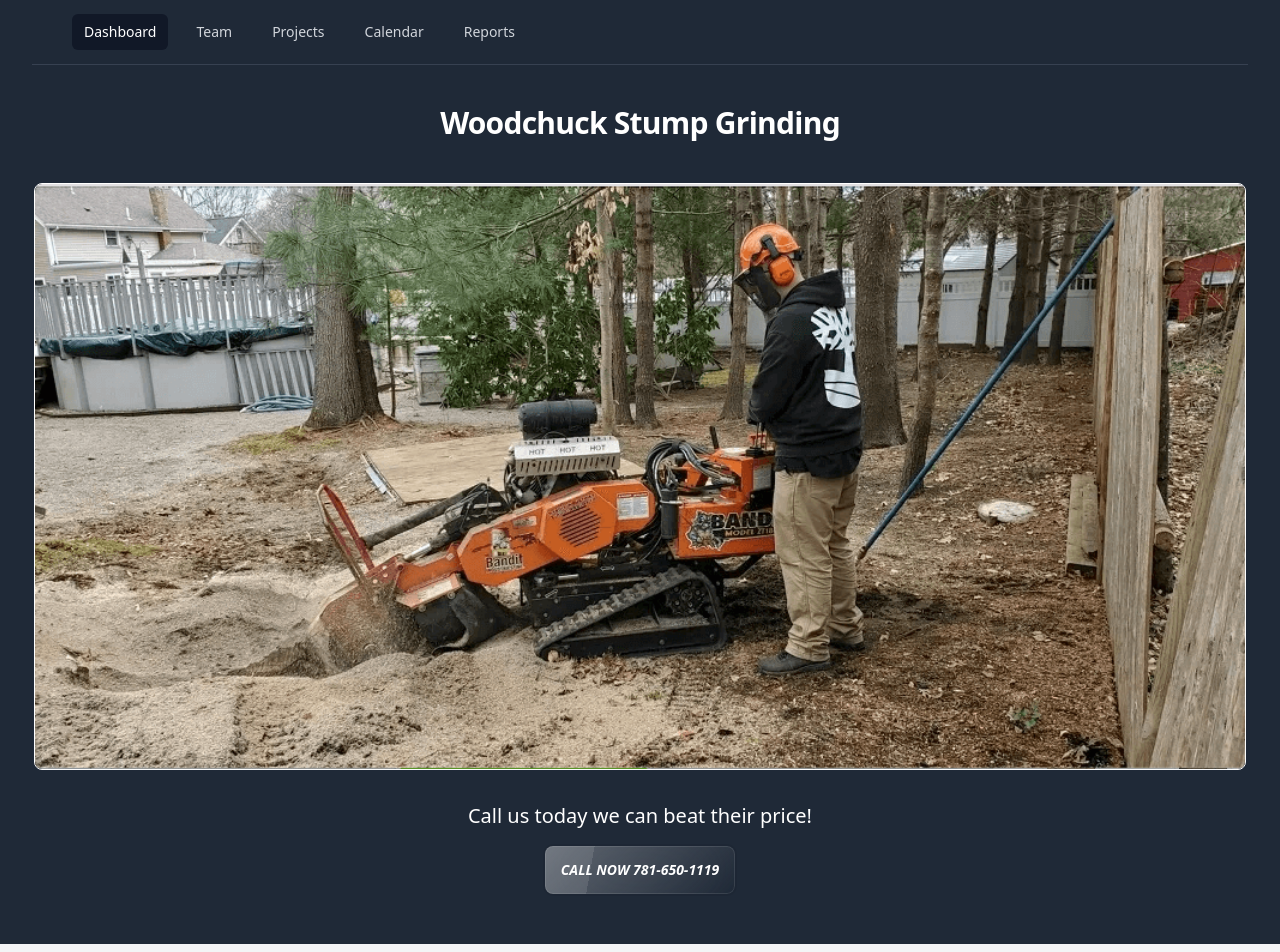
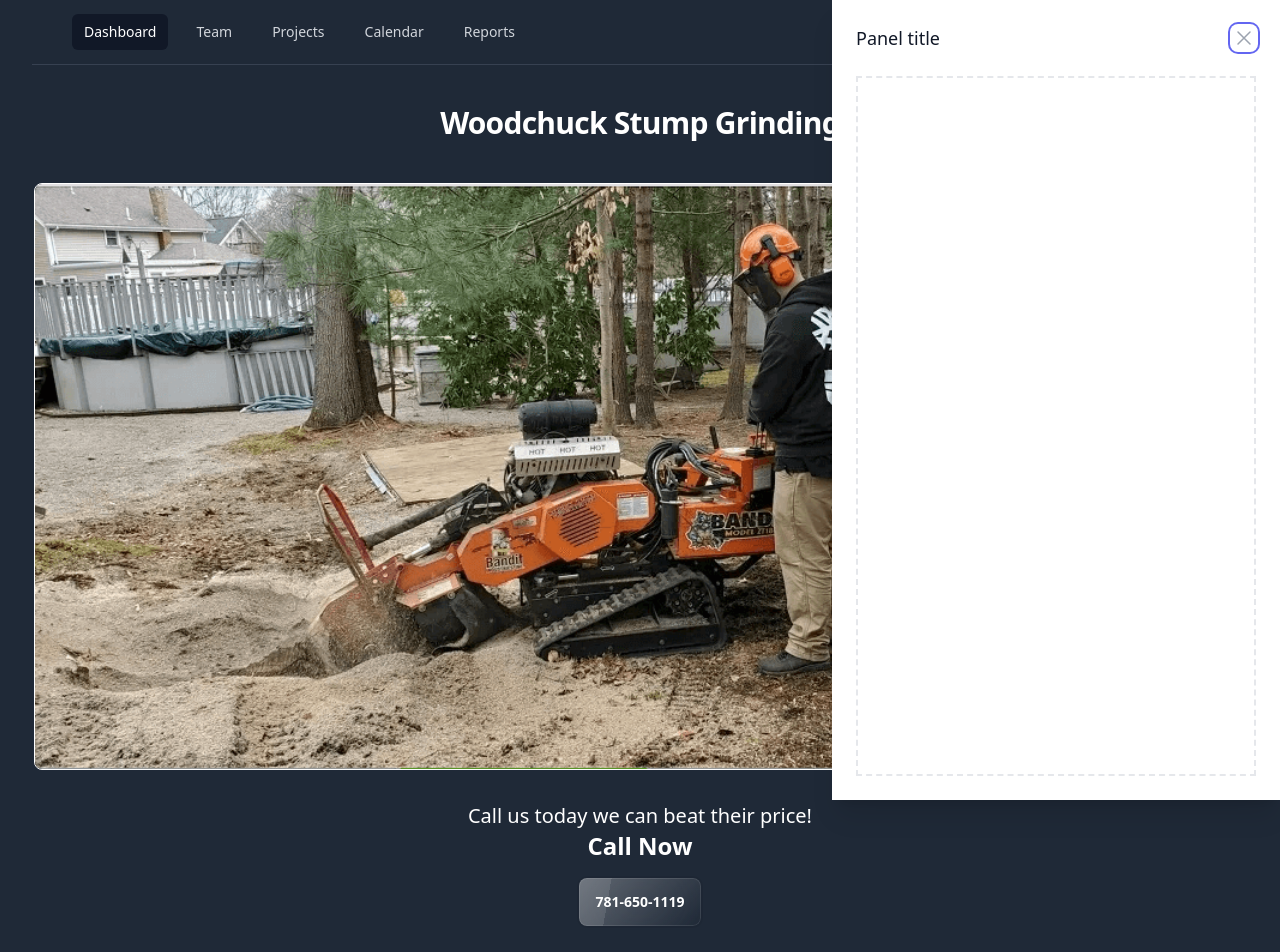
Before and after one commit to stevenrhett/woodchuck-app, a React (Vite) app: page / in a window 1280 px wide. Shown: the top 952 px of the page. Built offline with nearby package versions, Linux system fonts and the light colour scheme; grey boxes are pictures that could not be loaded.

Commit message:
adding some slide over features and drawers to photos and dashboard

```diff
--- a/src/App.jsx
+++ b/src/App.jsx
@@ -6,7 +6,7 @@
 import TeamPage from "./teamPage.jsx";
 import Services from "./services.jsx";
 import ProjectsPhoto from "./projectsPhoto.jsx";
-import TownMap from "./townMap.jsx";
+import SlideOver from "./slideOver.jsx";
 
 function App() {
 
@@ -14,7 +14,7 @@
 
 
         <Dashboard/>
-        <TownMap />
+        <SlideOver />
         <Services/>
         <ProjectsPhoto/>
         <ContactPage/>
--- a/src/contentSection.jsx
+++ b/src/contentSection.jsx
@@ -1,6 +1,7 @@
 import React from 'react';
 import {TownList} from "./towns.jsx";
 import Footer from "./footer.jsx";
+import TownMap from "./townMap.jsx";
 
 let towns = [{town: 'Abington'}, {town: 'Braintree'}, {town: 'Canton'}, {town: 'Carver'}, {town: 'Cohasset'}, {town: 'Duxbury'}, {town: 'Halifax'}, {town: 'Hanson'}, {town: 'Hanover'}, {town: 'Hingham'}, {town: 'Holbrook'}, {town: 'Hull'}, {town: 'Marshfield'}, {town: 'Milton'}, {town: 'Norwell'}, {town: 'Pembroke'}, {town: 'Plympton'}, {town: 'Quincy'}, {town: 'Randolph'}, {town: 'Rockland'}, {town: 'Scituate'}, {town: 'Weymouth'}, {town: 'Whitman'},];
 export default function contentSection() {
@@ -41,6 +42,7 @@
                 height={873}
             />
         </figure>
+        <TownMap />
         <div className="relative px-6 lg:px-8">
             <div className="mx-auto max-w-prose text-lg">
                 <h1>
@@ -59,8 +61,7 @@
             </div>
 
 
-
         </div>
-        <Footer />
+        <Footer/>
     </div>)
 }
--- a/src/dashboard.jsx
+++ b/src/dashboard.jsx
@@ -191,10 +191,11 @@
                                 <p className="mt-4 text-center text-lg leading-6 text-white sm:mt-6">
                                 <span className="mt-2 mb-4 block text-center text-xl text-white font-medium">
                                 Call us today we can beat their price!
+                                    <p className="font-bold text-2xl">Call Now</p>
                                 </span>
                                 </p>
-                                <div className="btn glass text-center font-large just-items-center"><em>Call
-                                    Now 781-650-1119</em>
+                                <div className="btn glass text-center font-large just-items-center">
+                                    <a href="tel:7816501119"><b>781-650-1119</b></a>
                                 </div>
                             </div>
                         {/* /End replace */}
--- a/src/footer.jsx
+++ b/src/footer.jsx
@@ -1,33 +1,9 @@
 import React from 'react';
-import { Bars3Icon, XMarkIcon } from '@heroicons/react/24/outline'
-
+import './index.css';
+import { Bars3Icon, BellIcon, XMarkIcon } from '@heroicons/react/24/outline'
 
 
 const footerNavigation = {
-    solutions: [
-        // { name: 'Marketing', href: '#' },
-        // { name: 'Analytics', href: '#' },
-        // { name: 'Commerce', href: '#' },
-        // { name: 'Insights', href: '#' },
-    ],
-    support: [
-        // { name: 'Pricing', href: '#' },
-        // { name: 'Documentation', href: '#' },
-        // { name: 'Guides', href: '#' },
-        // { name: 'API Status', href: '#' },
-    ],
-    company: [
-        // { name: 'About', href: '#' },
-        // { name: 'Blog', href: '#' },
-        // { name: 'Jobs', href: '#' },
-        // { name: 'Press', href: '#' },
-        // { name: 'Partners', href: '#' },
-    ],
-    legal: [
-        // { name: 'Claim', href: '#' },
-        // { name: 'Privacy', href: '#' },
-        // { name: 'Terms', href: '#' },
-    ],
     social: [
         {
             name: 'Facebook',
@@ -60,7 +36,8 @@
             href: '#',
             icon: (props) => (
                 <svg fill="currentColor" viewBox="0 0 24 24" {...props}>
-                    <path d="M8.29 20.251c7.547 0 11.675-6.253 11.675-11.675 0-.178 0-.355-.012-.53A8.348 8.348 0 0022 5.92a8.19 8.19 0 01-2.357.646 4.118 4.118 0 001.804-2.27 8.224 8.224 0 01-2.605.996 4.107 4.107 0 00-6.993 3.743 11.65 11.65 0 01-8.457-4.287 4.106 4.106 0 001.27 5.477A4.072 4.072 0 012.8 9.713v.052a4.105 4.105 0 003.292 4.022 4.095 4.095 0 01-1.853.07 4.108 4.108 0 003.834 2.85A8.233 8.233 0 012 18.407a11.616 11.616 0 006.29 1.84" />
+                    <path
+                        d="M8.29 20.251c7.547 0 11.675-6.253 11.675-11.675 0-.178 0-.355-.012-.53A8.348 8.348 0 0022 5.92a8.19 8.19 0 01-2.357.646 4.118 4.118 0 001.804-2.27 8.224 8.224 0 01-2.605.996 4.107 4.107 0 00-6.993 3.743 11.65 11.65 0 01-8.457-4.287 4.106 4.106 0 001.27 5.477A4.072 4.072 0 012.8 9.713v.052a4.105 4.105 0 003.292 4.022 4.095 4.095 0 01-1.853.07 4.108 4.108 0 003.834 2.85A8.233 8.233 0 012 18.407a11.616 11.616 0 006.29 1.84"/>
                 </svg>
             ),
         },
@@ -88,16 +65,7 @@
                 <h2 id="footer-heading" className="sr-only">
                     Footer
                 </h2>
-            <div className="card w-96 glass">
-                <figure><img src="https://placeimg.com/400/225/arch" alt="car!"/></figure>
-                <div className="card-body">
-                    <h2 className="card-title">Life hack</h2>
-                    <p>How to park your car at your garage?</p>
-                    <div className="card-actions justify-end">
-                        <button className="btn btn-primary">Learn now!</button>
-                    </div>
-                </div>
-            </div>
+
                 <div className="mx-auto max-w-md py-12 px-6 sm:max-w-3xl sm:py-24 lg:max-w-7xl lg:px-8">
                     <div className="xl:grid xl:grid-cols-3 xl:gap-8">
                         <div className="space-y-8 xl:col-span-1">
@@ -105,65 +73,20 @@
 
                             <div className="flex justify-center space-x-6 ">
                                 {footerNavigation.social.map((item) => (
-                        <a key={item.name} href={item.href} className="text-warm-gray-400 hover:text-warm-gray-500">
+                                    <a key={item.name} href={item.href}
+                                       className="text-white hover:text-red-100">
                                         <span className="sr-only">{item.name}</span>
-                            <item.icon className="h-6 w-6" aria-hidden="true" />
+                                        <item.icon className="h-6 w-6" aria-hidden="true"/>
                                     </a>
                                 ))}
                             </div>
                         </div>
                         <div className="mt-12 grid grid-cols-2 gap-8 xl:col-span-2 xl:mt-0">
                             <div className="md:grid md:grid-cols-2 md:gap-8">
-                    <div>
-                        <h3 className="text-white font-medium text-warm-gray-700">Solutions</h3>
-                        <ul role="list" className="mt-4 space-y-4">
-                            {footerNavigation.solutions.map((item) => (
-                                <li key={item.name}>
-                                    <a href={item.href} className="text-base text-warm-gray-500 hover:text-warm-gray-900">
-                                        {item.name}
-                                    </a>
-                                </li>
-                            ))}
-                        </ul>
-                    </div>
-                    <div className="mt-12 md:mt-0">
-                        <h3 className="text-white font-medium text-warm-gray-700">Support</h3>
-                        <ul role="list" className="mt-4 space-y-4">
-                            {footerNavigation.support.map((item) => (
-                                <li key={item.name}>
-                                    <a href={item.href} className="text-base text-warm-gray-500 hover:text-warm-gray-900">
-                                        {item.name}
-                                    </a>
-                                </li>
-                            ))}
-                        </ul>
-                    </div>
+
                             </div>
                             <div className="md:grid md:grid-cols-2 md:gap-8">
-                    <div>
-                        <h3 className="text-white font-medium text-warm-gray-700">Company</h3>
-                        <ul role="list" className="mt-4 space-y-4">
-                            {footerNavigation.company.map((item) => (
-                                <li key={item.name}>
-                                    <a href={item.href} className="text-base text-warm-gray-500 hover:text-warm-gray-900">
-                                        {item.name}
-                                    </a>
-                                </li>
-                            ))}
-                        </ul>
-                    </div>
-                    <div className="mt-12 md:mt-0">
-                        <h3 className="text-white font-medium text-warm-gray-700">Legal</h3>
-                        <ul role="list" className="mt-4 space-y-4">
-                            {footerNavigation.legal.map((item) => (
-                                <li key={item.name}>
-                                    <a href={item.href} className="text-base text-warm-gray-500 hover:text-warm-gray-900">
-                                        {item.name}
-                                    </a>
-                                </li>
-                            ))}
-                        </ul>
-                    </div>
+
                             </div>
                         </div>
                     </div>
--- a/src/projectsPhoto.jsx
+++ b/src/projectsPhoto.jsx
@@ -1,31 +1,51 @@
 import React from 'react';
 
-export default function ProjectsPhoto(){
-    return (
+export default function ProjectsPhoto() {
+    return (<div className="drawer">
+            <input id="my-drawer" type="checkbox" className="drawer-toggle"/>
+            <div className="drawer-content bg-gray-800">
                 <div className="flex flex-col items-center bg-gray-800">
                     <div className="w-80 carousel content-center rounded-box">
                         <div className="carousel-item  w-full">
-                    <img src="https://placeimg.com/256/400/arch" className="w-full" alt="Tailwind CSS Carousel component" />
+                            <img src="https://placeimg.com/256/400/arch" className="w-full"
+                                 alt="Tailwind CSS Carousel component"/>
                         </div>
                         <div className="carousel-item w-full">
-                    <img src="https://placeimg.com/256/400/arch" className="w-full" alt="Tailwind CSS Carousel component" />
+                            <img src="https://placeimg.com/256/400/arch" className="w-full"
+                                 alt="Tailwind CSS Carousel component"/>
                         </div>
                         <div className="carousel-item w-full">
-                    <img src="https://placeimg.com/256/400/arch" className="w-full" alt="Tailwind CSS Carousel component" />
+                            <img src="https://placeimg.com/256/400/arch" className="w-full"
+                                 alt="Tailwind CSS Carousel component"/>
                         </div>
                         <div className="carousel-item w-full">
-                    <img src="https://placeimg.com/256/400/arch" className="w-full" alt="Tailwind CSS Carousel component" />
+                            <img src="https://placeimg.com/256/400/arch" className="w-full"
+                                 alt="Tailwind CSS Carousel component"/>
                         </div>
                         <div className="carousel-item w-full">
-                    <img src="https://placeimg.com/256/400/arch" className="w-full" alt="Tailwind CSS Carousel component" />
+                            <img src="https://placeimg.com/256/400/arch" className="w-full"
+                                 alt="Tailwind CSS Carousel component"/>
                         </div>
                         <div className="carousel-item w-full">
-                    <img src="https://placeimg.com/256/400/arch" className="w-full" alt="Tailwind CSS Carousel component" />
+                            <img src="https://placeimg.com/256/400/arch" className="w-full"
+                                 alt="Tailwind CSS Carousel component"/>
                         </div>
                         <div className="carousel-item w-full">
-                    <img src="https://placeimg.com/256/400/arch" className="w-full" alt="Tailwind CSS Carousel component" />
+                            <img src="https://placeimg.com/256/400/arch" className="w-full"
+                                 alt="Tailwind CSS Carousel component"/>
                         </div>
                     </div>
                 </div>
-    );
-};
+                <label htmlFor="my-drawer" className="btn btn-primary drawer-button">Open drawer</label>
+            </div>
+            <div className="drawer-side">
+                <label htmlFor="my-drawer" className="drawer-overlay"></label>
+                <ul className="menu p-4 w-80 bg-base-100 text-base-content">
+                    {/*// <!-- Sidebar content here -->*/}
+                    <li><a>Stump Removal</a></li>
+                    <li><a>Second Service</a></li>
+
+                </ul>
+            </div>
+        </div>)
+}
--- /dev/null
+++ b/src/slideOver.jsx
@@ -0,0 +1,62 @@
+import {Fragment, useState} from 'react'
+import {Dialog, Transition} from '@headlessui/react'
+import {XMarkIcon} from '@heroicons/react/24/outline'
+
+export default function SlideOver() {
+    const [open, setOpen] = useState(true)
+
+    return (
+
+
+        <Transition.Root show={open} as={Fragment}>
+            <Dialog as="div" className="relative z-10" onClose={setOpen}>
+                <div className="fixed inset-0"/>
+
+                <div className="fixed inset-0 overflow-hidden">
+                    <div className="absolute inset-0 overflow-hidden">
+                        <div className="pointer-events-none fixed inset-y-0 right-0 flex max-w-full pl-10">
+                            <Transition.Child
+                                as={Fragment}
+                                enter="transform transition ease-in-out duration-500 sm:duration-700"
+                                enterFrom="translate-x-full"
+                                enterTo="translate-x-0"
+                                leave="transform transition ease-in-out duration-500 sm:duration-700"
+                                leaveFrom="translate-x-0"
+                                leaveTo="translate-x-full"
+                            >
+                                <Dialog.Panel className="pointer-events-auto w-screen max-w-md">
+                                    <div className="flex h-full flex-col overflow-y-scroll bg-white py-6 shadow-xl">
+                                        <div className="px-4 sm:px-6">
+                                            <div className="flex items-start justify-between">
+                                                <Dialog.Title className="text-lg font-medium text-gray-900">Panel
+                                                    title</Dialog.Title>
+                                                <div className="ml-3 flex h-7 items-center">
+                                                    <button
+                                                        type="button"
+                                                        className="rounded-md bg-white text-gray-400 hover:text-gray-500 focus:outline-none focus:ring-2 focus:ring-indigo-500 focus:ring-offset-2"
+                                                        onClick={() => setOpen(false)}
+                                                    >
+                                                        <span className="sr-only">Close panel</span>
+                                                        <XMarkIcon className="h-6 w-6" aria-hidden="true"/>
+                                                    </button>
+                                                </div>
+                                            </div>
+                                        </div>
+                                        <div className="relative mt-6 flex-1 px-4 sm:px-6">
+                                            {/* Replace with your content */}
+                                            <div className="absolute inset-0 px-4 sm:px-6">
+                                                <div className="h-full border-2 border-dashed border-gray-200"
+                                                     aria-hidden="true"/>
+                                            </div>
+                                            {/* /End replace */}
+                                        </div>
+                                    </div>
+                                </Dialog.Panel>
+                            </Transition.Child>
+                        </div>
+                    </div>
+                </div>
+            </Dialog>
+        </Transition.Root>
+    )
+}
--- a/src/teamPage.jsx
+++ b/src/teamPage.jsx
@@ -38,11 +38,10 @@
             <div className="mx-auto max-w-7xl py-12 px-6 lg:px-8 lg:py-24">
                 <div className="space-y-12">
                     <div className="space-y-5 sm:space-y-4 md:max-w-xl lg:max-w-3xl xl:max-w-none">
-                        <h2 className="text-3xl font-bold tracking-tight text-white sm:text-4xl">Meet our team</h2>
-                        <p className="text-xl text-gray-300">
-                            Ornare sagittis, suspendisse in hendrerit quis. Sed dui aliquet lectus sit pretium egestas
-                            vel mattis
-                            neque.
+                        <h2 className="text-3xl text-center font-bold tracking-tight text-white sm:text-4xl">Meet our team</h2>
+                        <p className="text-xl text-center text-gray-300">
+                            Our team is dedicated to our clients.
+
                         </p>
                     </div>
                     <ul role="list"
--- a/src/townMap.jsx
+++ b/src/townMap.jsx
@@ -19,7 +19,7 @@
                 <div className="card-body">
                     <h2 className="card-title text-3xl">If your on this map you are in luck!</h2>
                     <p className="card-text"></p>
-                    <div className="card-actions justify-end">
+                    <div className="card-actions justify-center">
                         <button className="btn btn-primary">Call Now</button>
                     </div>
                 </div>
```
Lines whose indentation alone changed are shown as unchanged.
